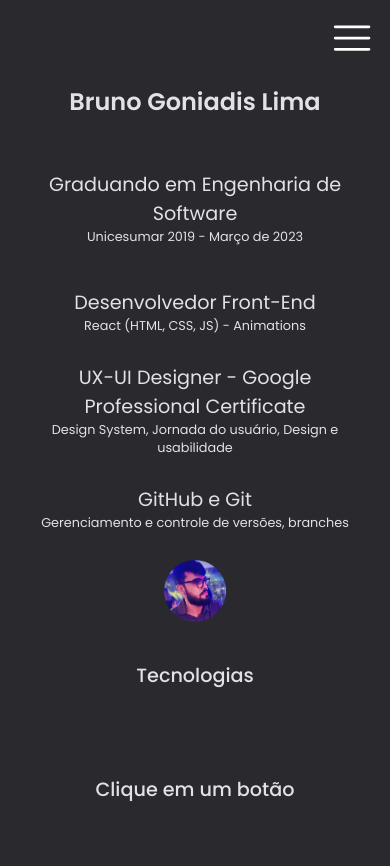
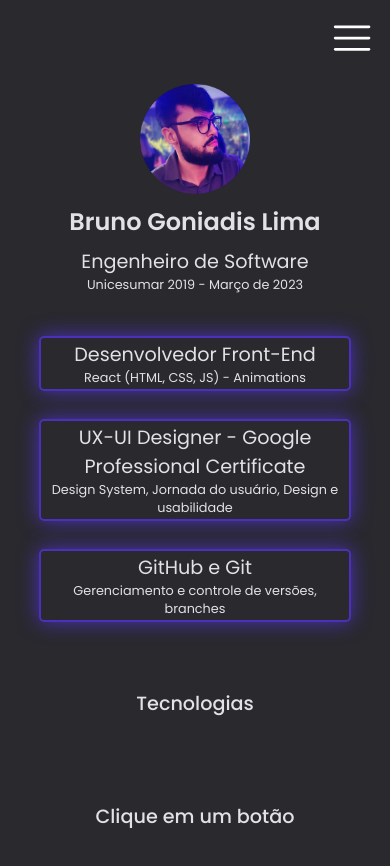
Before and after one commit to Brunogoniadis/PortifolioBrunoGoniadis, a React (Vite) app: page / in a window 390 px wide. Shown: the top 866 px of the page. Built offline with nearby package versions, Linux system fonts and the light colour scheme.

Commit message:
Responsive: Styled Home

```diff
--- a/src/pages/Home/index.tsx
+++ b/src/pages/Home/index.tsx
@@ -23,10 +23,10 @@ export const Home = () =>{
           </button>
 
           <div className="textsDescriptionContainer">
+          <h1>Bruno Goniadis Lima</h1>
+            <ol className="descriptionTopList">
 
-            <ol className="descriptionTopList">
-                <h1>Bruno Goniadis Lima</h1>
-                <h2>Graduando em Engenharia de <br></br>Software</h2>
+                <h2>Engenheiro de Software</h2>
                 <p>Unicesumar 2019 - Março de 2023</p>
             </ol>
 
--- a/src/pages/Home/styles.ts
+++ b/src/pages/Home/styles.ts
@@ -133,6 +133,7 @@ export const Container = styled.div`
                 text-align: center;
                 left: 20vw;
                 right: 20vw;
+
             }
             h2{
                 font-size: 1.2em;
@@ -149,7 +150,6 @@ export const Container = styled.div`
 
             }
 
-            flex-direction: column;
 
 
             .textsDescriptionContainer{
@@ -157,12 +157,24 @@ export const Container = styled.div`
                 text-align: center;
 
             }
+            .descriptionTopList{
+                margin-top: -5vh;
 
+            }
+
+            .descriptionList{
+                border: 2px solid var(--color-secondary);
+
+                box-shadow: 0 0 20px var(--color-secondary);
+
+                border-radius: 5px;
+                padding: 2px;
+            }
             .avatarContainer{
 
                 .avatar{
-                    width: 20%;
-                    position: relative;
+                    width: 35%;
+                    margin-bottom: 10px;
             }
         }
     }
```
